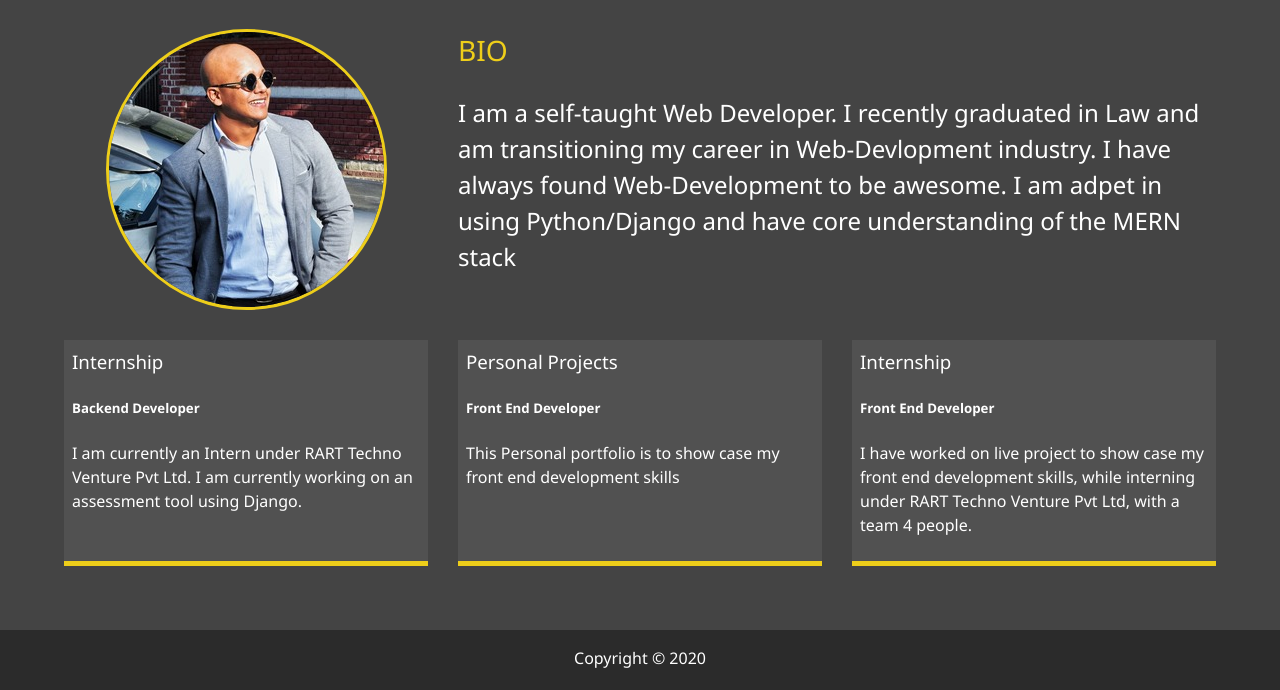
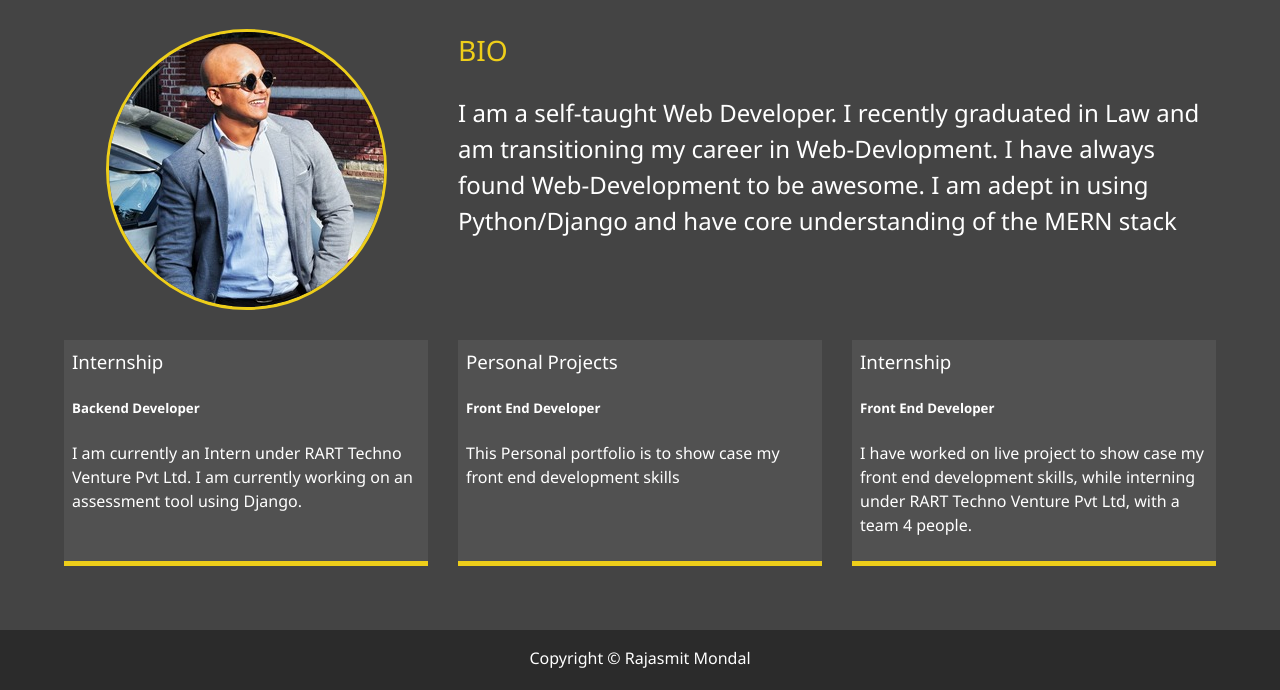
Before and after one commit to Rajasmit/modern_portfolio, a plain HTML site: page about.html in a window 1280 px wide. Shown: the part 253-943 px from the top of the page. Drawn offline with Linux system fonts and the light colour scheme.

Commit message:
Update about.html

```diff
--- a/about.html
+++ b/about.html
@@ -67,8 +67,8 @@
           <h3 class="text-secondary">BIO</h3>
           <p>
             I am a self-taught Web Developer. I recently graduated in Law and am
-            transitioning my career in Web-Devlopment industry. I have always
-            found Web-Development to be awesome. I am adpet in using
+            transitioning my career in Web-Devlopment. I have always
+            found Web-Development to be awesome. I am adept in using
             Python/Django and have core understanding of the MERN stack
           </p>
         </div>
@@ -104,7 +104,7 @@
     </main>
 
     <footer id="main-footer">
-      Copyright &copy; 2020
+      Copyright &copy; Rajasmit Mondal
     </footer>
 
     <script src="js/main.js"></script>
```
